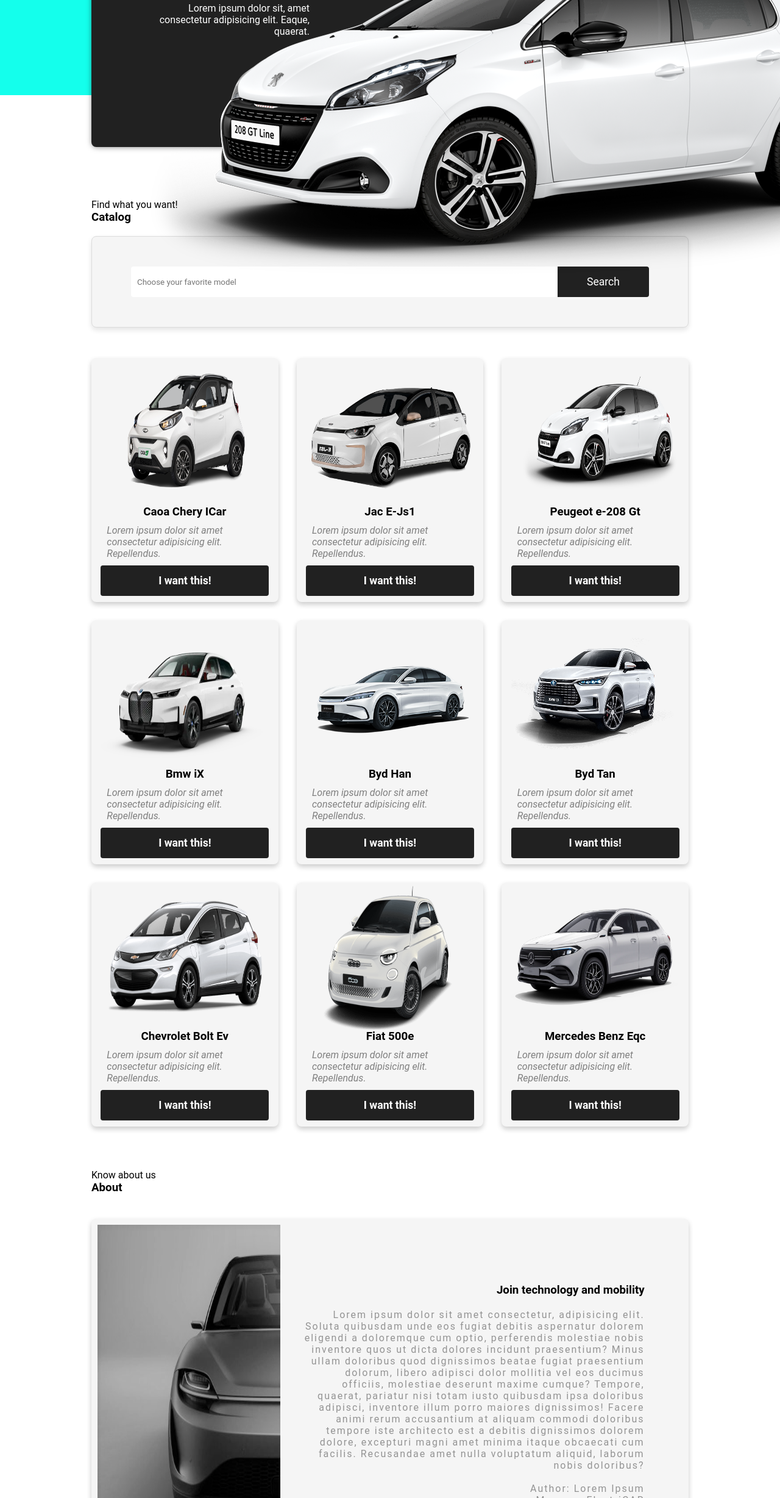
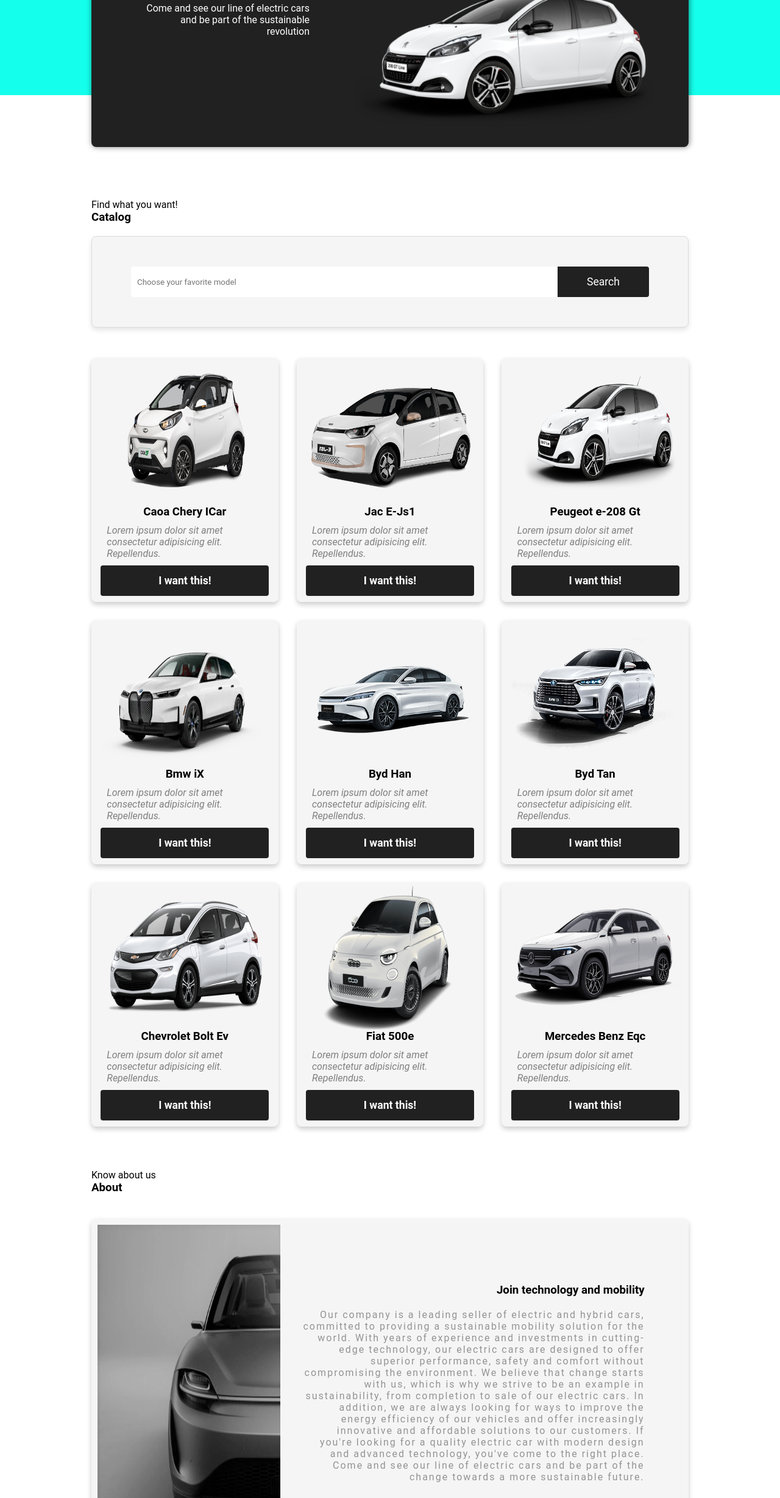
Before and after one commit to pettinelli1202/ElectriCar, a plain HTML site: page index.html in a window 1280 px wide. Shown: the part 344-2800 px from the top of the page at 61% size. Drawn offline with Linux system fonts and the light colour scheme.

Commit message:
Add files via upload

```diff
--- a/index.html
+++ b/index.html
@@ -5,7 +5,7 @@
     <meta charset="UTF-8">
     <meta http-equiv="X-UA-Compatible" content="IE=edge">
     <meta name="viewport" content="width=device-width, initial-scale=1.0">
-    <title>Home - ElictriCAR</title>
+    <title>Home - ElectriCAR</title>
     <link rel="stylesheet" href="https://cdnjs.cloudflare.com/ajax/libs/font-awesome/4.7.0/css/font-awesome.min.css">
     <link rel="stylesheet" href="./css/style.css">
     <link rel="stylesheet" href="/css/responsive.css">
@@ -17,6 +17,7 @@
 
     <div class="loader">
     </div>
+
 
     <header>
         <div class="content">
@@ -42,9 +43,9 @@
             <div class="header-block">
                 <div class="text">
                     <h2>The perfect car for you!</h2>
-                    <p>Lorem ipsum dolor sit, amet consectetur adipisicing elit. Eaque, quaerat.</p>
+                    <p>Come and see our line of electric cars and be part of the sustainable revolution</p>
                 </div>
-                <img src="./images/cars/Peugeot-208-.png" alt="">
+                <img src="./images/cars/Peugeot-208-.png" alt="" class="car-img-header">
             </div>
         </div>
     </header>
@@ -170,13 +171,16 @@
                 </div>
                 <div class="right">
                     <h3>Join technology and mobility</h3>
-                    <p>Lorem ipsum dolor sit amet consectetur, adipisicing elit. Soluta quibusdam unde eos fugiat debitis aspernatur dolorem eligendi a doloremque cum optio, perferendis molestiae nobis inventore quos ut dicta dolores incidunt praesentium?
-                        Minus ullam doloribus quod dignissimos beatae fugiat praesentium dolorum, libero adipisci dolor mollitia vel eos ducimus officiis, molestiae deserunt maxime cumque? Tempore, quaerat, pariatur nisi totam iusto quibusdam ipsa doloribus
-                        adipisci, inventore illum porro maiores dignissimos! Facere animi rerum accusantium at aliquam commodi doloribus tempore iste architecto est a debitis dignissimos dolorem dolore, excepturi magni amet minima itaque obcaecati cum
-                        facilis. Recusandae amet nulla voluptatum aliquid, laborum nobis doloribus?<br>
-                        <br> Author: Lorem Ipsum
+                    <p>Our company is a leading seller of electric and hybrid cars, committed to providing a sustainable mobility solution for the world. With years of experience and investments in cutting-edge technology, our electric cars are designed
+                        to offer superior performance, safety and comfort without compromising the environment. We believe that change starts with us, which is why we strive to be an example in sustainability, from completion to sale of our electric cars.
+                        In addition, we are always looking for ways to improve the energy efficiency of our vehicles and offer increasingly innovative and affordable solutions to our customers. If you're looking for a quality electric car with modern
+                        design and advanced technology, you've come to the right place. Come and see our line of electric cars and be part of the change towards a more sustainable future.
+                        <br>
+                        <br>
+                        <br> Author: Alfred D. Williams
                         <br>Manager ElectriCAR
                         <br>Date:2023/03/27</p>
+                    </p>
                 </div>
             </div>
         </div>
```
